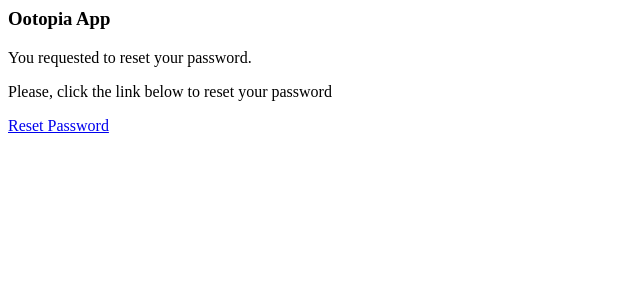
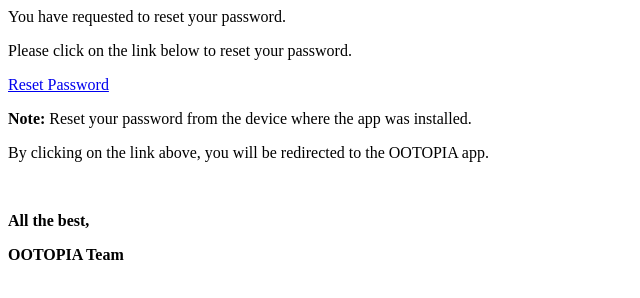
Before and after one commit to OOTOPIA/ootopia-api, a website: page public/templates/recover-password.html in a window 1280 px wide. Shown: the whole page, without its empty margins (0-640 px from the left). Drawn offline with Linux system fonts and the light colour scheme.

Commit message:
fix: Changed recover password e-mail text.

```diff
--- a/public/templates/recover-password.html
+++ b/public/templates/recover-password.html
@@ -4,10 +4,14 @@
         </style>
     </head>
     <body>
-        <h3>Ootopia App</h3>
-        <p>You requested to reset your password.</p>
-        <p> Please, click the link below to reset your password</p>
-        <a href="{{url_recover_password}}">Reset Password</a>
+        <p>You have requested to reset your password.</p>
+        <p>Please click on the link below to reset your password.</p>
+        <a href="{{url_recover_password}}">Reset Password</a><br>
 
+        <p><b>Note:</b> Reset your password from the device where the app was installed.</p>
+        <p>By clicking on the link above, you will be redirected to the OOTOPIA app.</p><br>
+
+        <p><b>All the best,</b></p>
+        <p><b>OOTOPIA Team</b></p>
     </body>
 </html>
```
